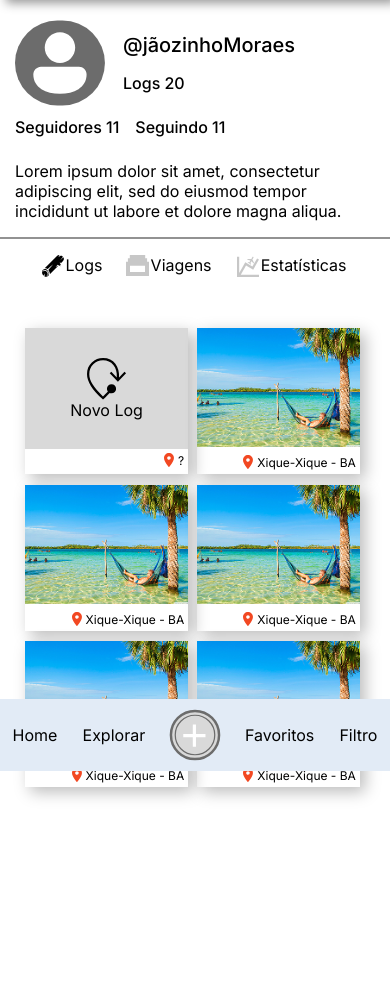
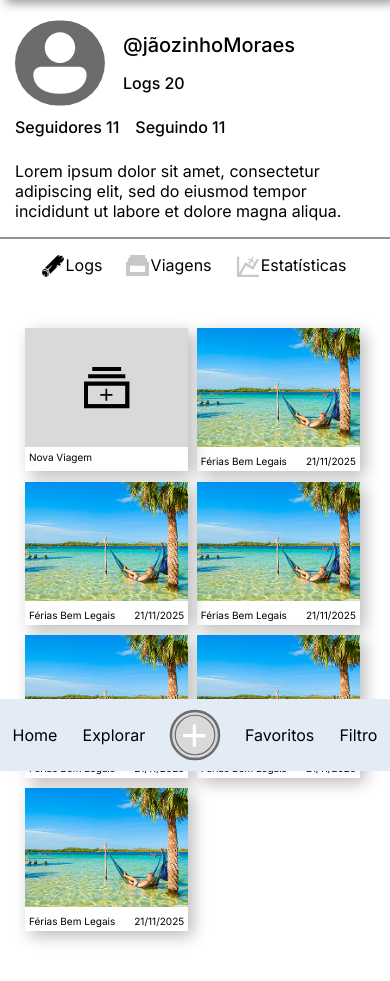
Before and after one commit to EdvanOAlves/Travel-Log, a plain HTML site: page frontend/profile.html in a window 390 px wide. Shown: the part 73-1054 px from the top of the page. Before the commit the page ends 957 px from the top, so only its background shows below. Drawn offline with Linux system fonts and the light colour scheme.

Commit message:
style: changes for viagem tab on mobile

```diff
--- a/frontend/css/style_profile.css
+++ b/frontend/css/style_profile.css
@@ -205,6 +205,36 @@ main{
     height: 83%;
 }
 
+/* Viagem */
+.viagem{
+    width: 48%;
+    margin-top: 3%;
+    box-shadow: 5px 5px 15px #0004;
+}
+
+.viagemFooter{
+    display: flex;
+    align-items: center;
+    justify-content: space-between;
+    gap: 4px;
+    width: 100%;
+    padding: 4px;
+}
+
+.viagemFooter span{
+    font-size: 10px;
+}
+
+/* Log Creator */
+.logCreator-thumbnail{
+    display: flex;
+    flex-direction: column;
+    align-items: center;
+    place-content: center;
+    background-color: var(--cinza_default);
+    height: 83%;
+}
+
 /* Footer */
 
 .navMob{
--- a/frontend/profile.html
+++ b/frontend/profile.html
@@ -28,7 +28,7 @@
         </div>
     </header>
     <!-- MAIN -->
-     <main>
+    <main>
         <div class="userProfileHeader">
             <div class="profileIdentifier">
                 <img src="./img/emptyProfilePic.svg" alt="" class="profilePic">
@@ -43,7 +43,8 @@
                 <span class="titleInfo">Seguidores 11</span>
                 <span class="titleInfo">Seguindo 11</span>
             </div>
-            <p class="profileDescription">Lorem ipsum dolor sit amet, consectetur adipiscing elit, sed do eiusmod tempor incididunt ut labore et dolore magna aliqua. </p>
+            <p class="profileDescription">Lorem ipsum dolor sit amet, consectetur adipiscing elit, sed do eiusmod tempor
+                incididunt ut labore et dolore magna aliqua. </p>
         </div>
 
         <div class="profileContent">
@@ -63,7 +64,8 @@
             </div>
         </div>
 
-        <div class="containerLogs">
+
+        <!-- <div class="containerLogs">
             <div class="log logCreator">
                 <div class="logCreator-thumbnail">
                     <img src="./img/newLog_Icon.svg" alt="">
@@ -112,11 +114,66 @@
                     <span class="locationTxt">Xique-Xique - BA</span>
                 </footer>
             </div>
+        </div> -->
+
+        <div class="containerLogs">
+            <div class="viagem viagemCreator">
+                <div class="logCreator-thumbnail">
+                    <img src="./img/newViagem_Icon.svg" alt="">
+                </div>
+                <footer class="viagemFooter">
+                    <span class="locationTxt">Nova Viagem</span>
+                </footer>
+            </div>
+
+            <div class="viagem">
+                <img src="./img/fotos/praiaLog 2.png" alt="" class="logThumbnail">
+                <footer class="viagemFooter">
+                    <span class="">Férias Bem Legais</span>
+                    <span class="">21/11/2025</span>
+                </footer>
+            </div>
+            <div class="viagem">
+                <img src="./img/fotos/praiaLog 2.png" alt="" class="logThumbnail">
+                <footer class="viagemFooter">
+                    <span class="">Férias Bem Legais</span>
+                    <span class="">21/11/2025</span>
+                </footer>
+            </div>
+            <div class="viagem">
+                <img src="./img/fotos/praiaLog 2.png" alt="" class="logThumbnail">
+                <footer class="viagemFooter">
+                    <span class="">Férias Bem Legais</span>
+                    <span class="">21/11/2025</span>
+                </footer>
+            </div>
+            <div class="viagem">
+                <img src="./img/fotos/praiaLog 2.png" alt="" class="logThumbnail">
+                <footer class="viagemFooter">
+                    <span class="">Férias Bem Legais</span>
+                    <span class="">21/11/2025</span>
+                </footer>
+            </div>
+            <div class="viagem">
+                <img src="./img/fotos/praiaLog 2.png" alt="" class="logThumbnail">
+                <footer class="viagemFooter">
+                    <span class="">Férias Bem Legais</span>
+                    <span class="">21/11/2025</span>
+                </footer>
+            </div>
+            <div class="viagem">
+                <img src="./img/fotos/praiaLog 2.png" alt="" class="logThumbnail">
+                <footer class="viagemFooter">
+                    <span class="">Férias Bem Legais</span>
+                    <span class="">21/11/2025</span>
+                </footer>
+            </div>
+
         </div>
 
-     </main>
+    </main>
 
-     <footer class="navMob">
+    <footer class="navMob">
         <span class="navItem">Home</span>
         <span class="navItem">Explorar</span>
 
@@ -124,7 +181,7 @@
         <span class="navItem">Favoritos</span>
         <span class="navItem">Filtro</span>
 
-     </footer>
+    </footer>
 
 
 
```
Also changed, not shown: frontend/img/newViagem_Icon.svg (added).
